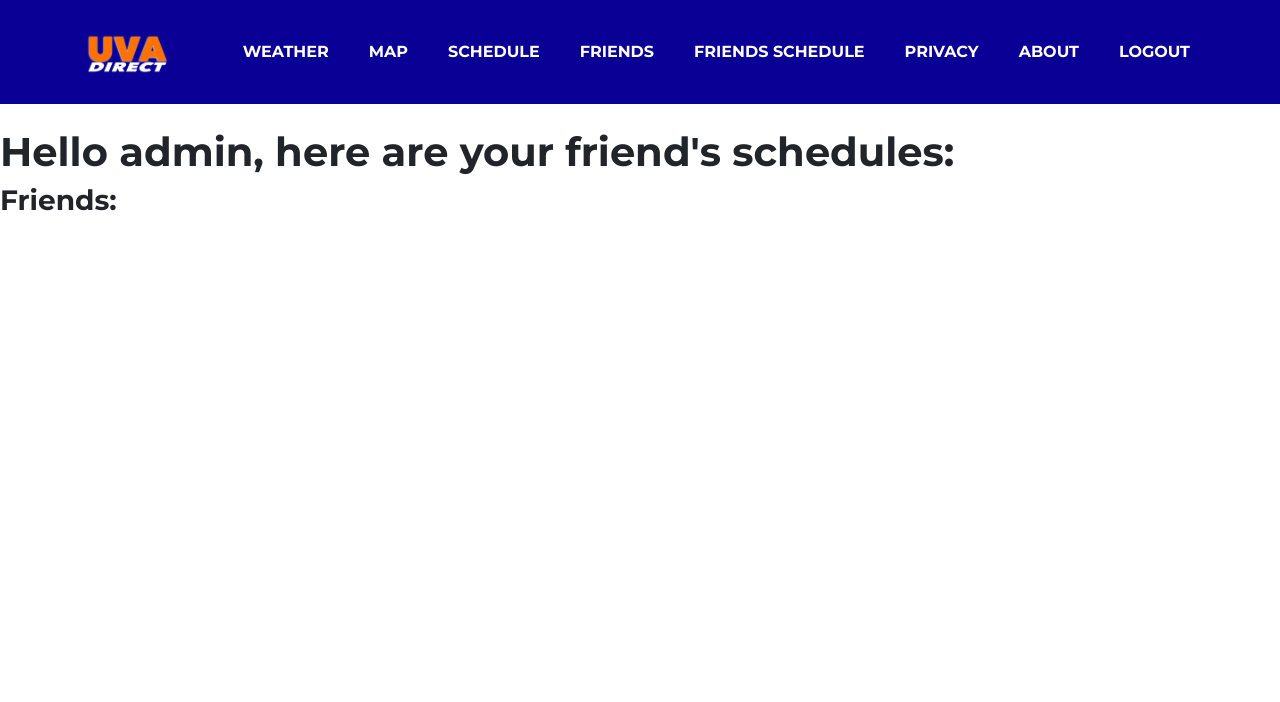
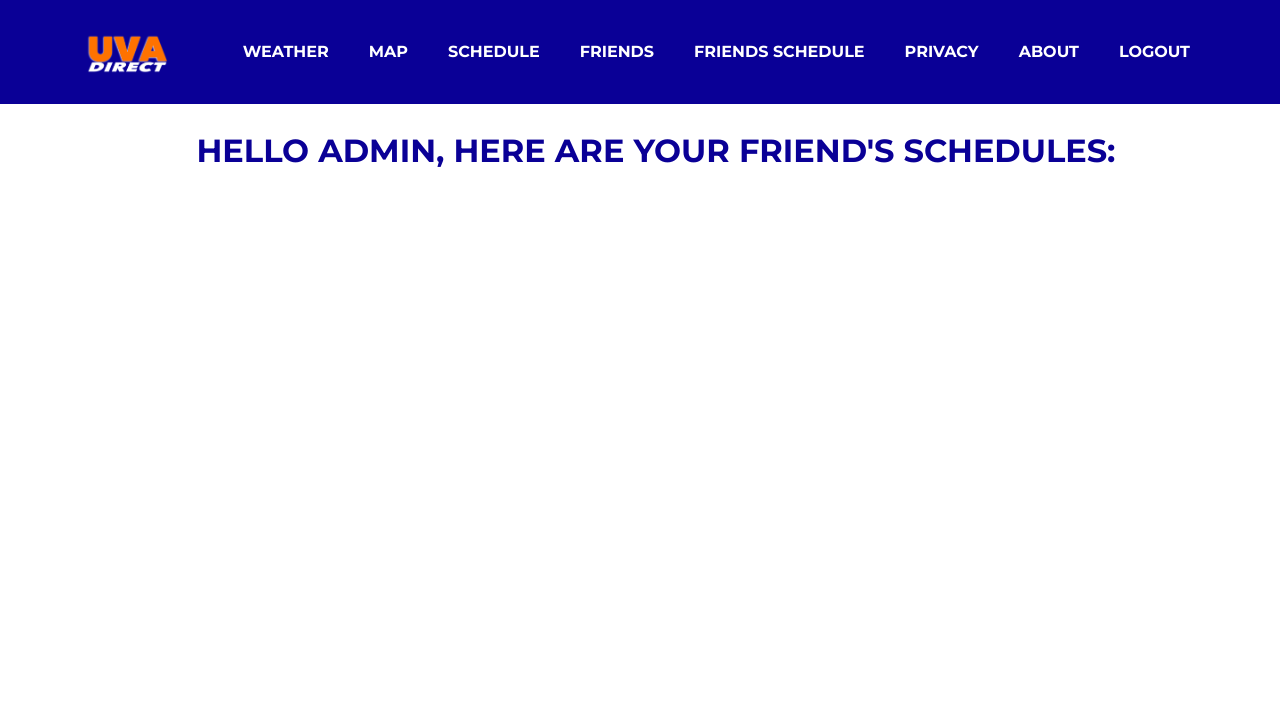
Before and after one commit to nancyhoangd/uvadirect, a Django app: page /profile_page/friends_schedule/ in a window 1280 px wide. Shown: the top 702 px of the page. Run offline with Django 3.2, Linux system fonts and the light colour scheme; a user stored in the database is signed in; data comes from the database, SQL or seed files in the repository; some libraries are stand-ins or nearby versions.

Commit message:
add style to friend schedule page

```diff
--- a/mapsite/templates/mapsite/friends_schedules.html
+++ b/mapsite/templates/mapsite/friends_schedules.html
@@ -46,18 +46,23 @@
             </div>
         </nav>
     <h1>
-        <h1 style="padding-top: 6rem">
+        <h2 class="page-section-heading text-center text-uppercase mb-0" style="color: var(--primary); padding-top: 100px; padding-left: 2rem;  padding-bottom: 1rem;">
         Hello {{ user.profile}}, here are your friend's schedules:
+        </h2>
     </h1>
 
+    <div class="align-items-center" style="height:300px; width:100%; padding: 0rem 3rem;">
     <h3>
-        Friends:
         {% if user.profile.friends %}
             <ul>
             {% for friend in user.profile.friends.all %}
-                <li>
-                    {{friend}}
+                <li style="list-style-type: none;"">
+                    <div style="padding: 1rem; background-color: var(--secondary); border-radius: 20px; margin: 20px; margin-top: 10px;">
+                    <h2 class="page-section-heading text-left text-uppercase mb-0" style="color: var(--primary); ">
+                        {{friend}}
+                    </h2>
                     <ul>
+                    <div style="color: white; font-size: 1.5rem;">
                     {% if friend.schedule_sharing %}
                         {% if friend.classes %}
                             {% for class in friend.classes.all %}
@@ -67,10 +72,13 @@
                                 </li>
                             {% endfor %}
                         {% endif %}
+                    </div>
                     {% else %}
-                        <li>
-                            Friend has decided not to share their schedule with friends.
-                        </li>
+                        <p style="padding-left: 0.7rem; text-align: left; font-size: 1.5rem; color: var(--primary); margin: 5px;">
+                            <li>
+                                Friend had decided not to share their schedule with friends.
+                            </li>
+                        </p>
                     {% endif %}
                     </ul>
                 </li>
```
